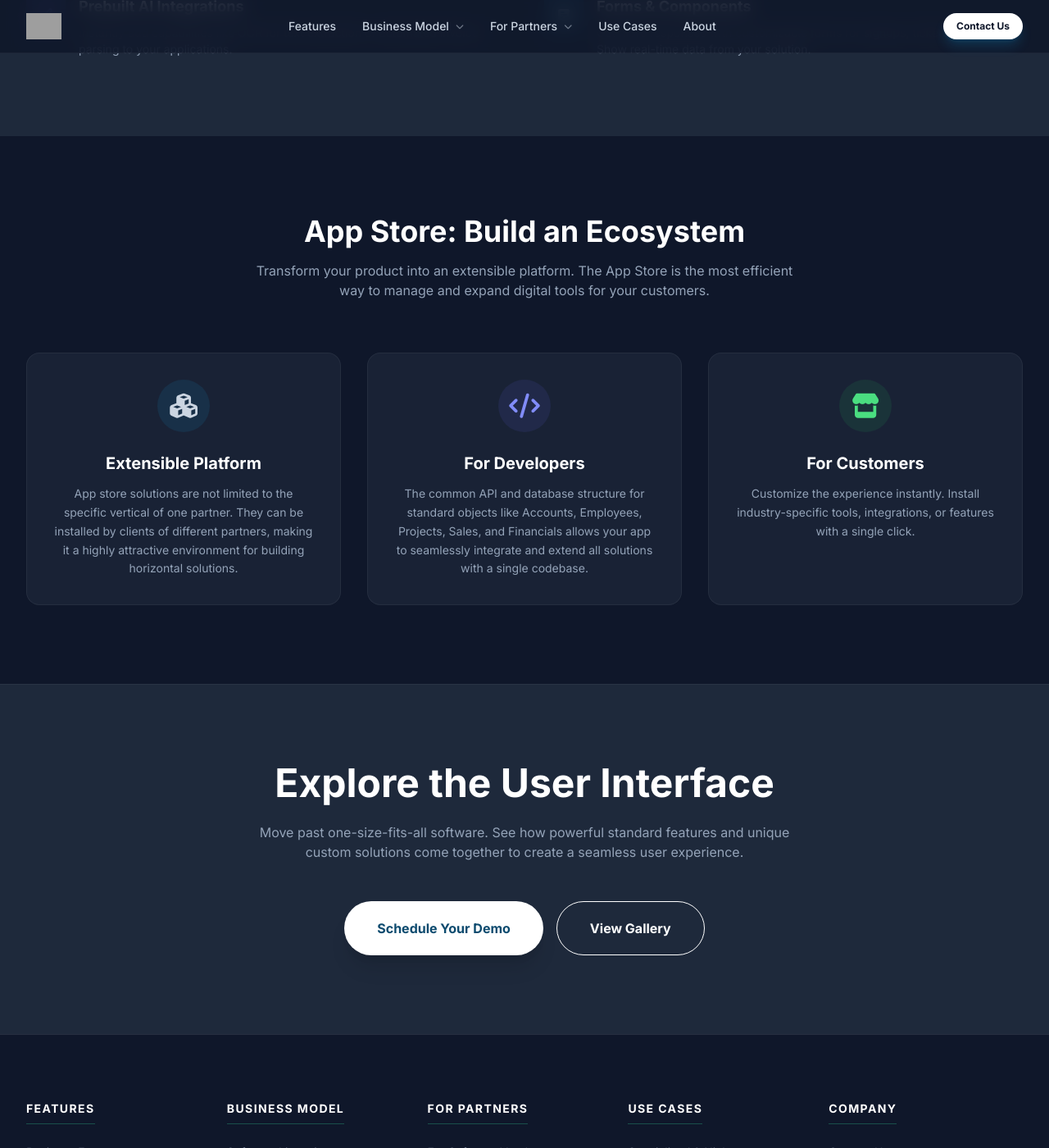
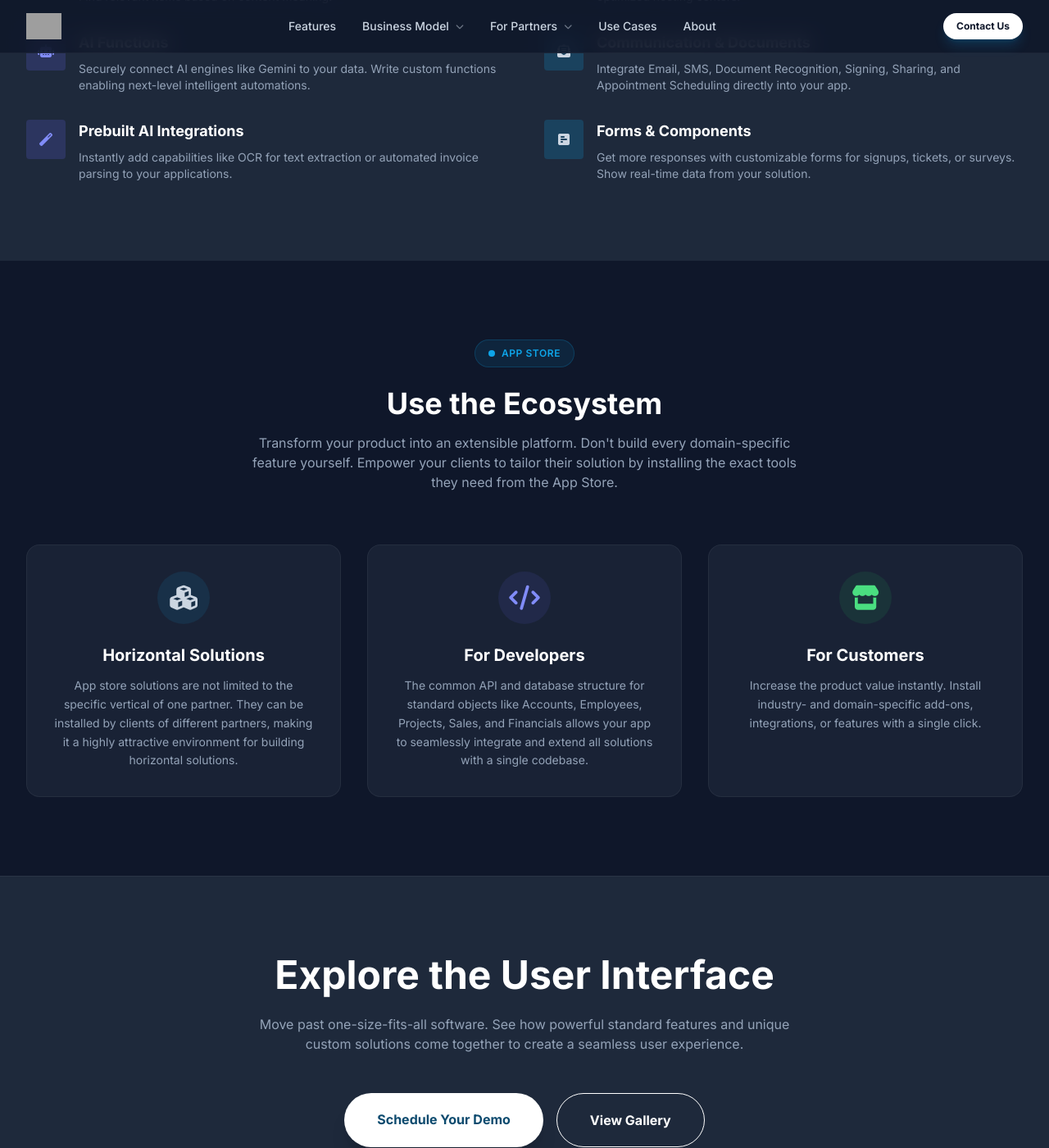
Before and after one commit to BW2-Technologies/Website, a Jekyll site: the page built from features.html, in a window 1280 px wide and 1400 px high, scrolled down 3957 px. Shown: the whole window at 82% size. Built offline with Jekyll 4.4.1, drawn with Linux system fonts in a browser that asks for light colours; nearby versions of some CDN libraries; some of the changed text lies outside the part shown; grey boxes are pictures that could not be loaded.

Commit message:
features

```diff
--- a/features.html
+++ b/features.html
@@ -85,11 +85,12 @@
 <section id="business" class="py-24 bg-dark-900 relative">
     <div class="max-w-7xl mx-auto px-4 sm:px-6 lg:px-8">
         <div class="text-center mb-16">
-            <h2 class="text-3xl md:text-4xl font-bold text-white mb-4">Business Features: Your Unfair Advantage</h2>
+            <div class="inline-flex items-center gap-2 px-4 py-2 rounded-full bg-brand-500/10 border border-brand-500/20 text-brand-500 text-xs font-semibold uppercase tracking-wider mb-4">
+                <span class="w-2 h-2 rounded-full bg-brand-500"></span> Business Features
+            </div>
+            <h2 class="text-3xl md:text-4xl font-bold text-white mt-2 mb-4">Your Unfair Advantage</h2>
             <p class="text-slate-400 max-w-3xl mx-auto">
-                Why build standard functionality from scratch? Our platform provides a complete Integrated ERP/CRM
-                core, allowing you to focus on the 20% of your solution that is truly unique and mission-critical to
-                your customers.
+                Your customers pay for your innovation, not standard plumbing. Accelerate development with our comprehensive ERP/CRM foundation, freeing your team to focus entirely on the unique features that define your competitive edge.
             </p>
         </div>
 
@@ -175,8 +176,10 @@
     <div class="max-w-7xl mx-auto px-4 sm:px-6 lg:px-8">
         <div class="grid md:grid-cols-2 gap-12 items-center mb-16">
             <div>
-                <h2 class="text-3xl md:text-4xl font-bold text-white mb-4">Developer Platform:<br>Build Better
-                    Software, Faster</h2>
+                <div class="inline-flex items-center gap-2 px-4 py-2 rounded-full bg-brand-500/10 border border-brand-500/20 text-brand-500 text-xs font-semibold uppercase tracking-wider mb-4">
+                    <span class="w-2 h-2 rounded-full bg-brand-500"></span> Developer Platform
+                </div>
+                <h2 class="text-3xl md:text-4xl font-bold text-white mb-4">Build Better Software, Faster</h2>
                 <p class="text-slate-400 text-lg leading-relaxed mb-6">
                     Seamlessly scale from a single user to thousands. Our centralized management and advanced
                     optimizations provide millisecond response times.
@@ -254,7 +257,10 @@
 <section id="unified" class="py-24 bg-dark-900 relative">
     <div class="max-w-7xl mx-auto px-4 sm:px-6 lg:px-8">
         <div class="text-center mb-16">
-            <h2 class="text-3xl md:text-4xl font-bold text-white mb-4">Runs Everywhere: The Unified Core</h2>
+            <div class="inline-flex items-center gap-2 px-4 py-2 rounded-full bg-brand-500/10 border border-brand-500/20 text-brand-500 text-xs font-semibold uppercase tracking-wider mb-4">
+                <span class="w-2 h-2 rounded-full bg-brand-500"></span> The Unified Core
+            </div>
+            <h2 class="text-3xl md:text-4xl font-bold text-white mt-2 mb-4">Runs Everywhere</h2>
             <p class="text-slate-400 max-w-2xl mx-auto">
                 At the heart of our platform is a single, unified business logic. "Write once, run everywhere"
                 guarantees a consistent user experience.
@@ -305,8 +311,10 @@
 <section id="ai" class="py-24 bg-dark-800 relative border-t border-white/5">
     <div class="max-w-7xl mx-auto px-4 sm:px-6 lg:px-8">
         <div class="mb-16">
-            <span class="text-brand-400 font-bold uppercase tracking-wide text-sm">Extend, Connect, and Scale</span>
-            <h2 class="text-3xl md:text-4xl font-bold text-white mt-2">AI, Cloud & Hosting</h2>
+            <div class="inline-flex items-center gap-2 px-4 py-2 rounded-full bg-brand-500/10 border border-brand-500/20 text-brand-500 text-xs font-semibold uppercase tracking-wider mb-4">
+                <span class="w-2 h-2 rounded-full bg-brand-500"></span> AI, Cloud & Hosting
+            </div>
+            <h2 class="text-3xl md:text-4xl font-bold text-white mt-2">Extend, Connect, and Scale</h2>
         </div>
 
         <div class="grid lg:grid-cols-2 gap-12">
@@ -385,9 +393,12 @@
 <section id="app-store" class="py-24 bg-dark-900 relative">
     <div class="max-w-7xl mx-auto px-4 sm:px-6 lg:px-8">
         <div class="text-center mb-16">
-            <h2 class="text-3xl md:text-4xl font-bold text-white mb-4">App Store: Build an Ecosystem</h2>
+            <div class="inline-flex items-center gap-2 px-4 py-2 rounded-full bg-brand-500/10 border border-brand-500/20 text-brand-500 text-xs font-semibold uppercase tracking-wider mb-4">
+                <span class="w-2 h-2 rounded-full bg-brand-500"></span> App Store
+            </div>
+            <h2 class="text-3xl md:text-4xl font-bold text-white mt-2 mb-4">Use the Ecosystem</h2>
             <p class="text-slate-400 max-w-2xl mx-auto">
-                Transform your product into an extensible platform. The App Store is the most efficient way to manage and expand digital tools for your customers.
+                Transform your product into an extensible platform. Don't build every domain-specific feature yourself. Empower your clients to tailor their solution by installing the exact tools they need from the App Store.
             </p>
         </div>
 
@@ -398,7 +409,7 @@
                         class="w-16 h-16 mx-auto bg-brand-500/10 rounded-full flex items-center justify-center mb-6 text-brand-400 text-3xl">
                     <i class="fas fa-cubes"></i>
                 </div>
-                <h3 class="text-xl font-bold text-white mb-3">Extensible Platform</h3>
+                <h3 class="text-xl font-bold text-white mb-3">Horizontal Solutions</h3>
                 <p class="text-slate-400 text-sm leading-relaxed">
                     App store solutions are not limited to the specific vertical of one partner. They can be installed by clients of different partners, making it a highly attractive environment for building horizontal solutions.
                 </p>
@@ -424,7 +435,7 @@
                 </div>
                 <h3 class="text-xl font-bold text-white mb-3">For Customers</h3>
                 <p class="text-slate-400 text-sm leading-relaxed">
-                    Customize the experience instantly. Install industry-specific tools, integrations, or features with a single click.
+                    Increase the product value instantly. Install industry- and domain-specific add-ons, integrations, or features with a single click.
                 </p>
             </div>
         </div>
@@ -441,10 +452,10 @@
         </p>
 
         <div class="mt-8 flex flex-col sm:flex-row justify-center gap-4">
-            <button
-                    class="px-10 py-5 bg-white text-brand-900 font-bold rounded-full hover:bg-brand-50 transition-all shadow-xl transform hover:scale-105">
+            <a href="/contact"
+               class="px-10 py-5 bg-white text-brand-900 font-bold rounded-full hover:bg-brand-50 transition-all shadow-xl transform hover:scale-105">
                 Schedule Your Demo
-            </button>
+            </a>
             <button
                     class="px-10 py-5 bg-transparent border border-white text-white font-bold rounded-full hover:bg-white/10 transition-all">
                 View Gallery
```
